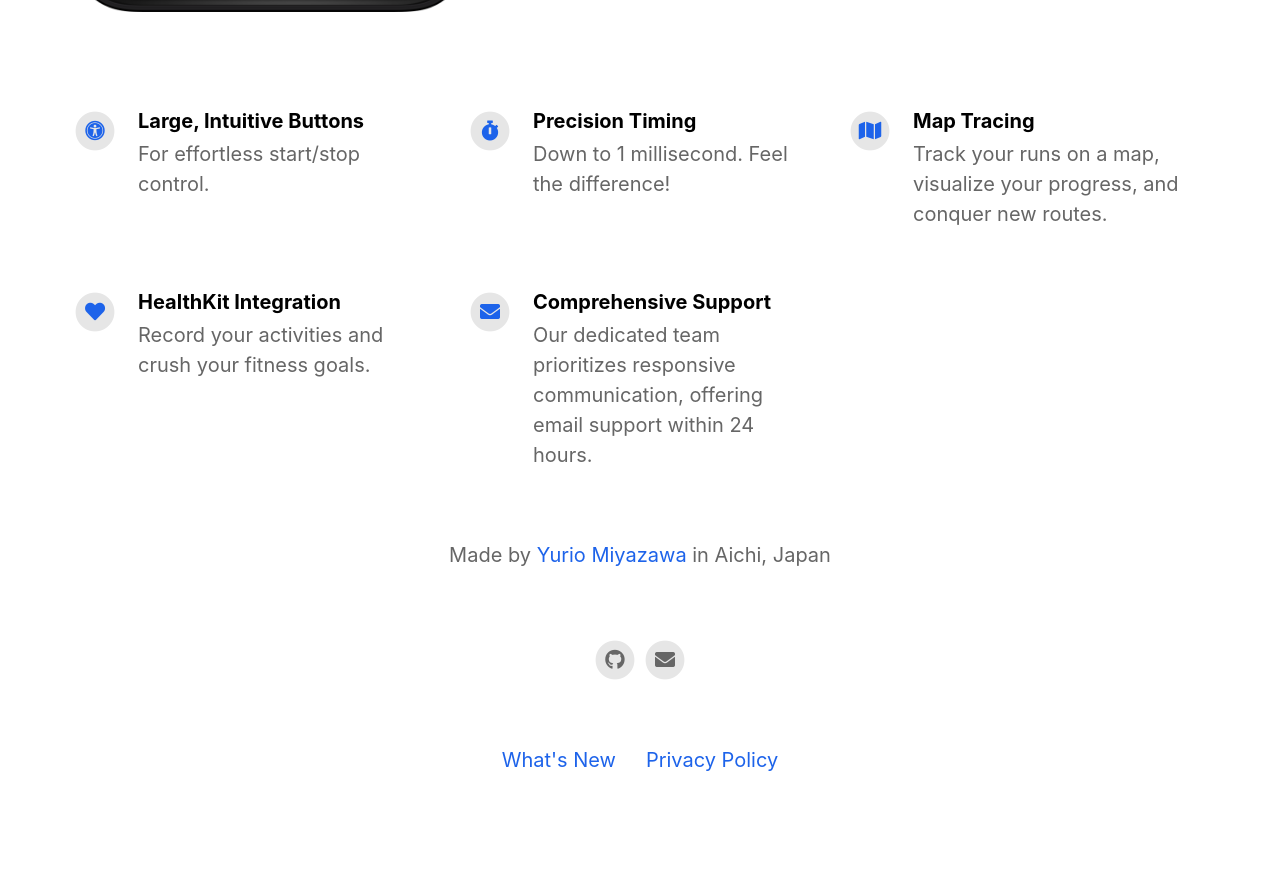
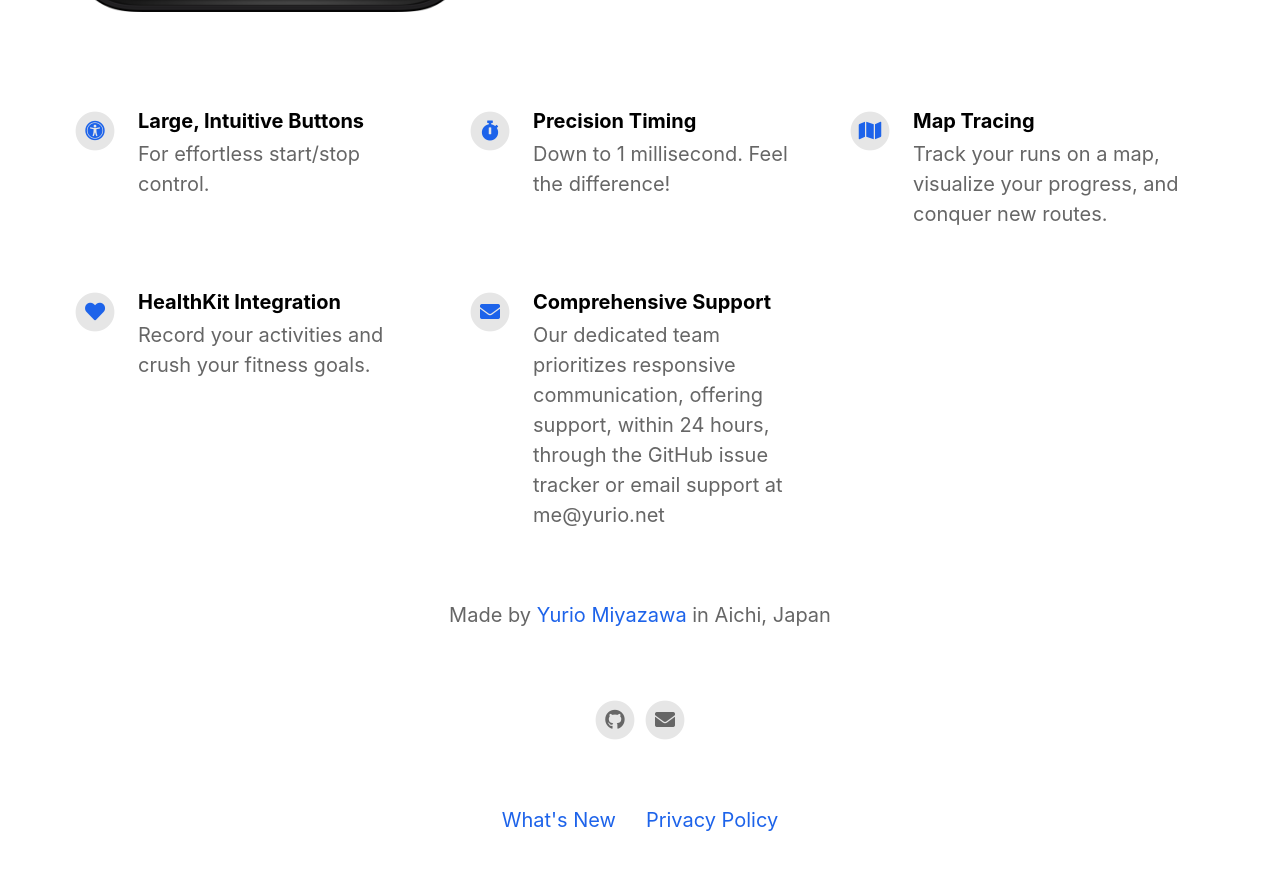
Before and after one commit to zawawawa/clear-stopwatch, a Jekyll site: the page built from docs/index.html, in a window 1280 px wide and 900 px high, scrolled down 973 px. Shown: the top 870 px of the window. Built offline with Jekyll 4.4.1, drawn with Linux system fonts in a browser that asks for light colours; nearby versions of some CDN libraries; before the commit the page ends 1813 px from its top, so only the background shows below that.

Commit message:
Update _config.yml

```diff
--- a/docs/_config.yml
+++ b/docs/_config.yml
@@ -53,7 +53,7 @@ features                                  :
     fontawesome_icon_name                 : heart
 
   - title                                 : Comprehensive Support
-    description                           : Our dedicated team prioritizes responsive communication, offering email support within 24 hours.
+    description                           : Our dedicated team prioritizes responsive communication, offering support, within 24 hours, through the GitHub issue tracker or email support at me@yurio.net
     fontawesome_icon_name                 : envelope
 
 # Theme Settings
```
